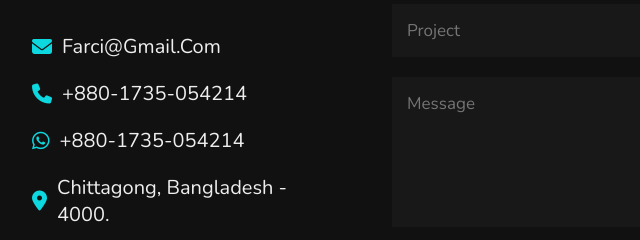
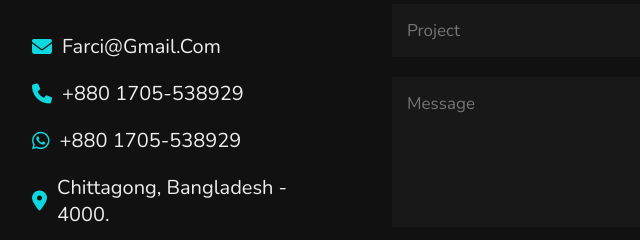
Before and after one commit to mdsfarsi/mdsfarsi.github.io, a plain HTML site: page index.html in a window 1280 px wide. Shown: the part 3514-3754 px from the top of the page, 368-1008 px from the left. Drawn offline with nearby package versions, Linux system fonts and the light colour scheme.

Commit message:
Update index.html

```diff
--- a/index.html
+++ b/index.html
@@ -211,8 +211,8 @@
 
         <div class="info">
             <h3> <i class="fas fa-envelope"></i> farci@gmail.com </h3>
-            <h3> <i class="fas fa-phone"></i> +880-1735-054214 </h3>
-            <h3> <i class="fab fa-whatsapp"></i> +880-1735-054214 </h3>
+            <h3> <i class="fas fa-phone"></i> +880 1705-538929 </h3>
+            <h3> <i class="fab fa-whatsapp"></i> +880 1705-538929 </h3>
             <h3> <i class="fas fa-map-marker-alt"></i> Chittagong, Bangladesh - 4000. </h3>
         </div>
 
```
